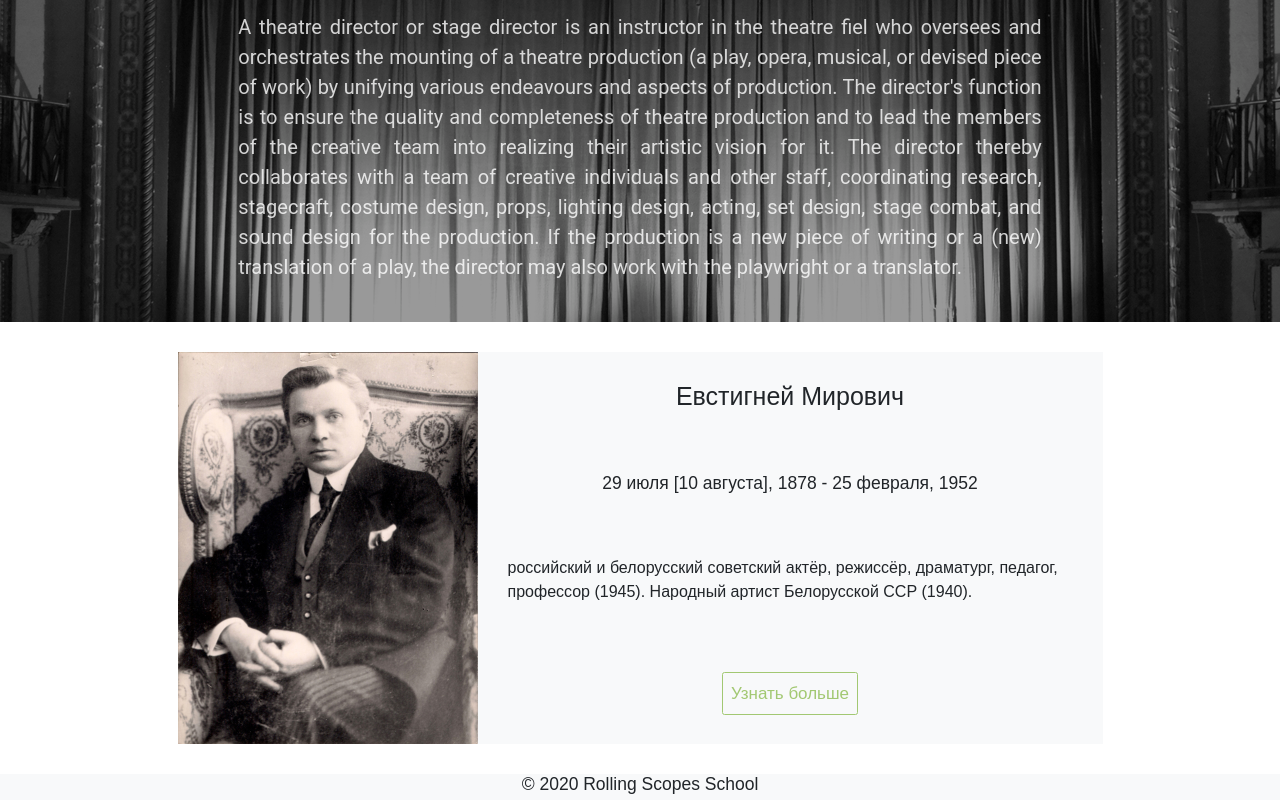
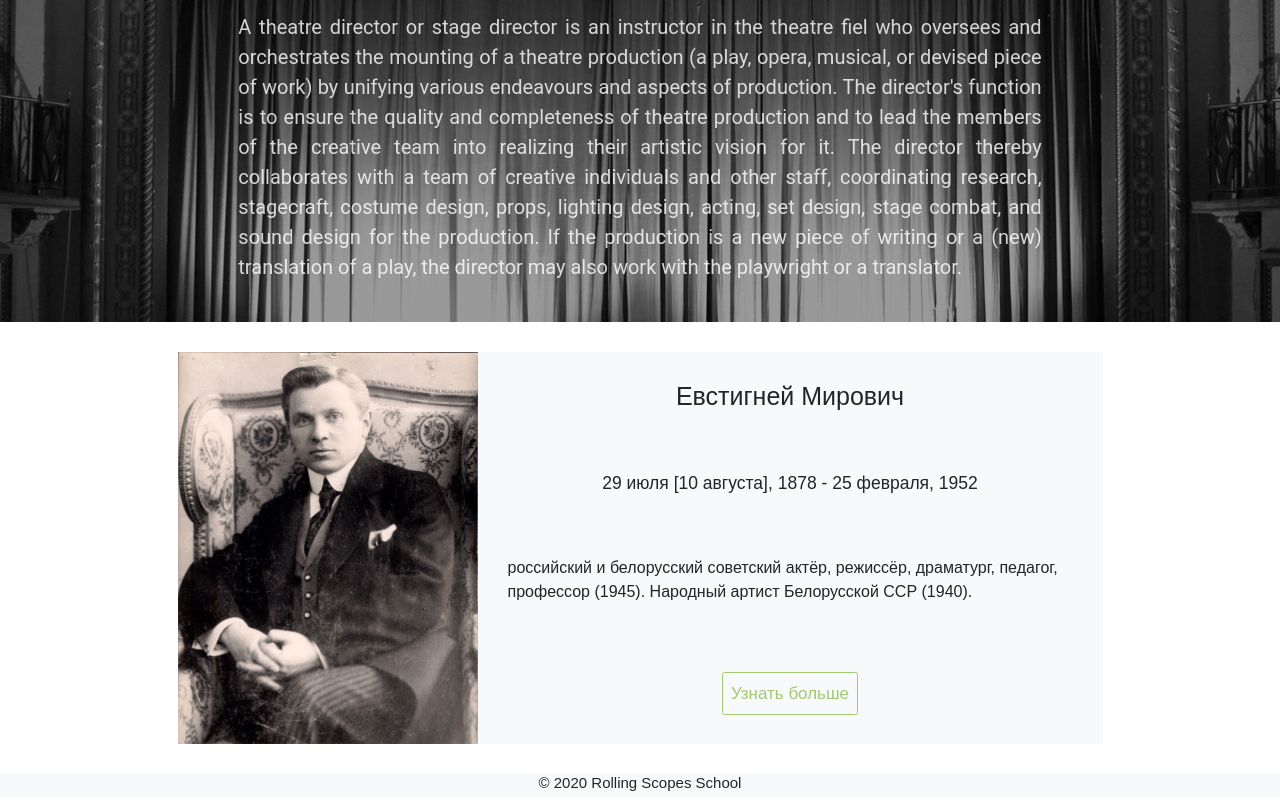
Before and after one commit to rss-group-6/culture-portal, an Angular app: page /home in a window 1280 px wide. Shown: the part 304-1104 px from the top of the page. Built offline with nearby package versions, Linux system fonts and the light colour scheme; a web font is replaced by a local one.

Commit message:
feat: change font size

```diff
--- a/src/app/core/components/footer/footer.component.scss
+++ b/src/app/core/components/footer/footer.component.scss
@@ -2,4 +2,7 @@
   font-family: Raleway, sans-serif;
   max-width: 1440px;
   text-align: center;
-}
+  }
+  h3 {
+    font-size: 1.5rem;
+  }
```
